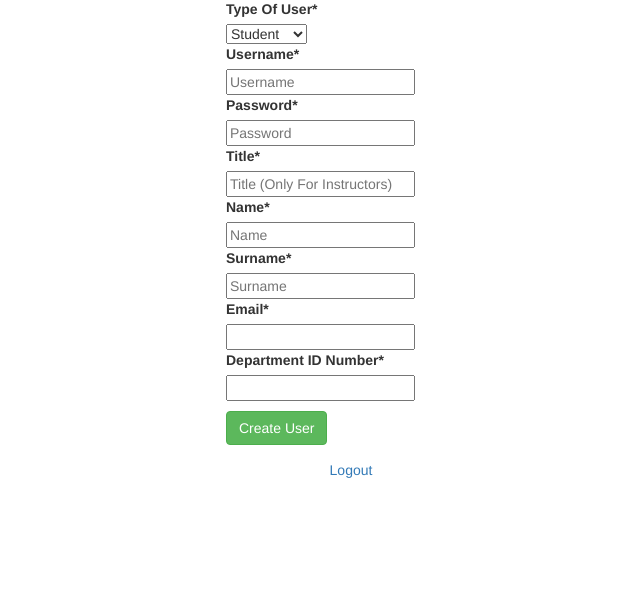
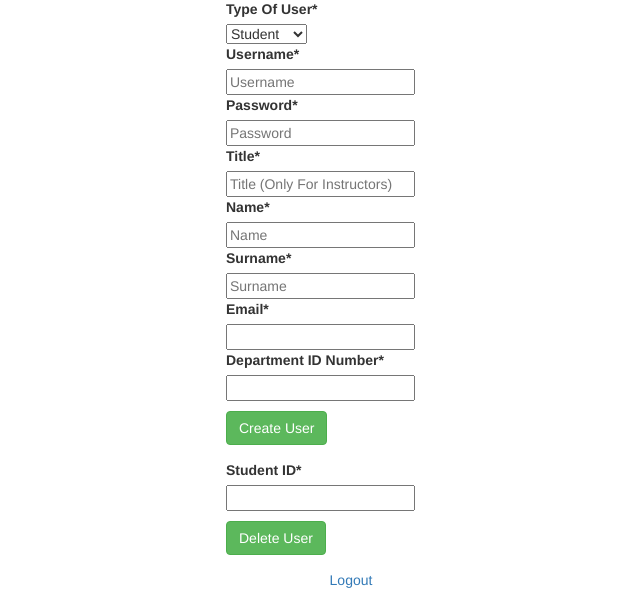
Before and after one commit to salimtirit/SimpleBoun-Registration, a Django app: template cmpe321ps/forum/templates/dbManagerHome.html in a window 1280 px wide. Shown: the part 451-1051 px from the top of the page, without its empty margins (289-929 px from the left). Before the commit the page ends 929 px from the top, so only its background shows below. Run offline with Django 3.2, Linux system fonts and the light colour scheme; the template is opened without the code that fills it: values that come from a table or form of the project are taken from there, others are empty; some libraries are stand-ins or nearby versions.

Commit message:
new delete form added

```diff
--- a/cmpe321ps/forum/templates/dbManagerHome.html
+++ b/cmpe321ps/forum/templates/dbManagerHome.html
@@ -126,6 +126,12 @@
             {{create_user|crispy}}
             {% csrf_token %}
             <button type="submit" style="margin-top: 10px;"class="btn btn-success">Create User</button>
+        </form>
+        <form class="form-group" method="POST" novalidate action="{% url 'deleteStudent' %}">
+            {{delete_student|crispy}}
+            {% csrf_token %}
+            <button type="submit" style="margin-top: 10px;"class="btn btn-success">Delete User</button>
+        </form>
 
     </div>
 
```
